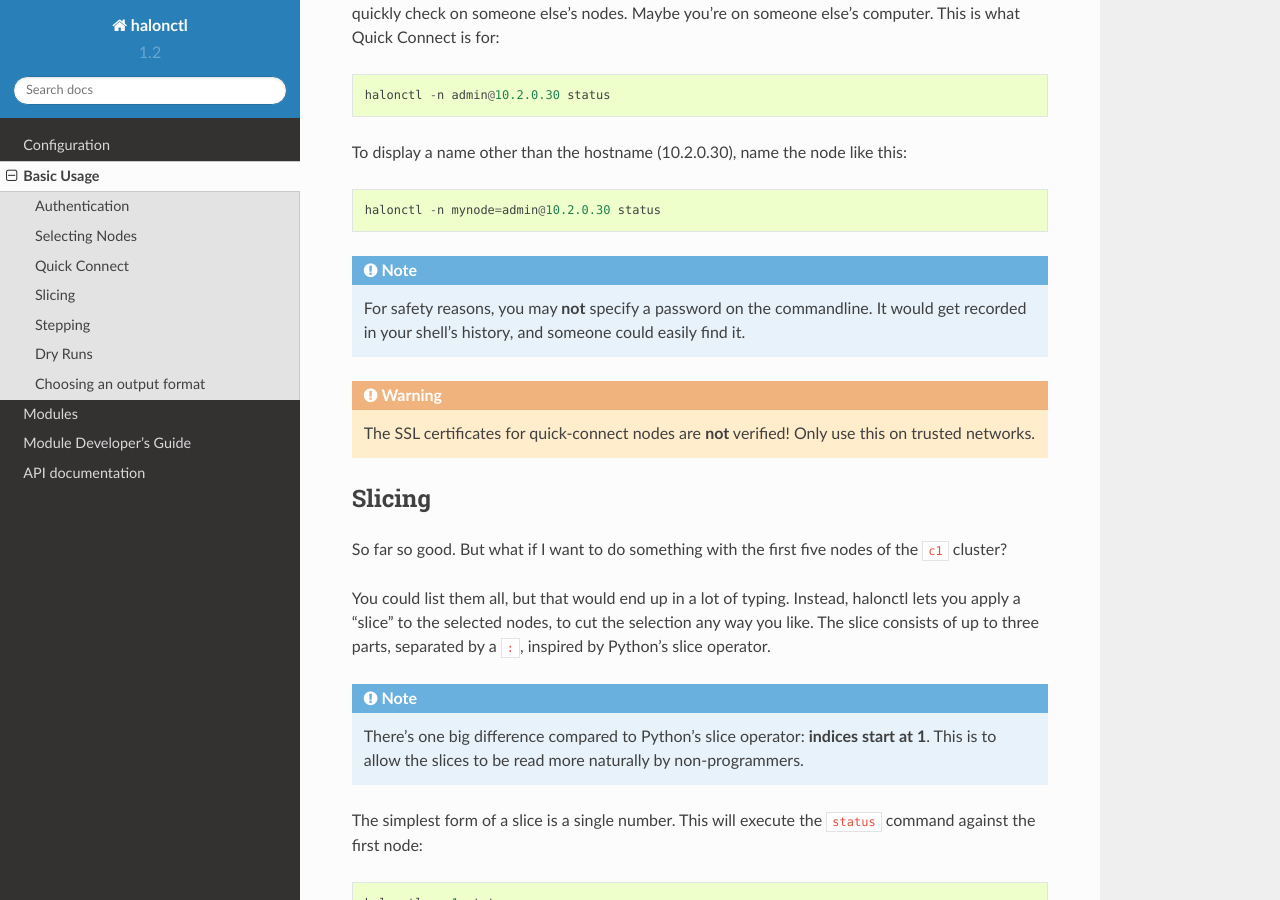
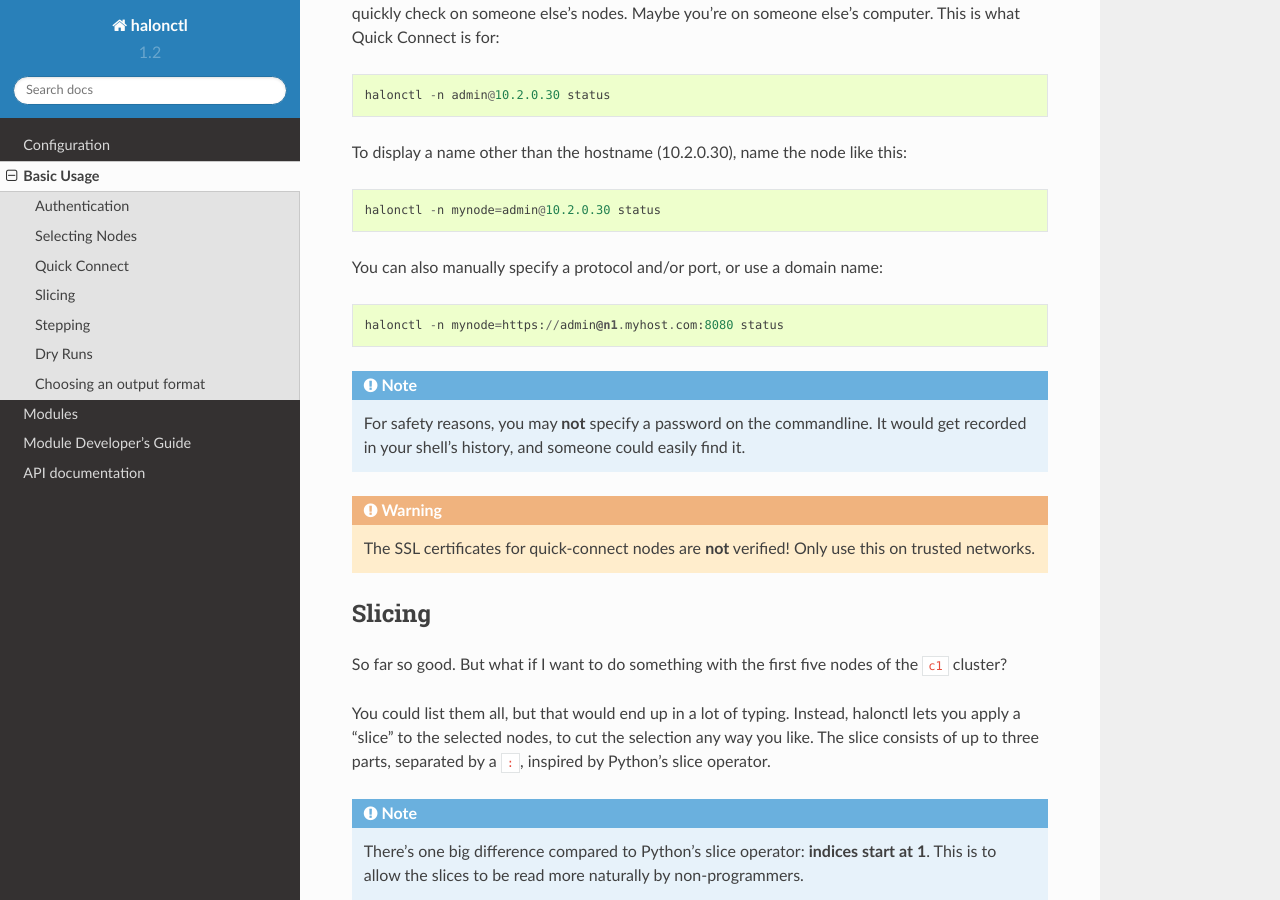
Before and after one commit to wildegnux/halonctl, a Sphinx documentation site: the page built from docs/basics.rst, in a window 1280 px wide and 900 px high, scrolled down 1878 px. Built offline with Sphinx 7.4.7 and the Read the Docs theme 2.0.0, drawn with Linux system fonts in a browser that asks for light colours.

Commit message:
You can specify a protocol too

```diff
--- a/docs/basics.rst
+++ b/docs/basics.rst
@@ -61,6 +61,10 @@ Sometimes, you have a node you want to connect to once, and never again. Maybe y
 To display a name other than the hostname (10.2.0.30), name the node like this::
 
     halonctl -n mynode=admin@10.2.0.30 status
+
+You can also manually specify a protocol and/or port, or use a domain name::
+
+    halonctl -n mynode=https://admin@n1.myhost.com:8080 status
 
 .. note::
 
```
